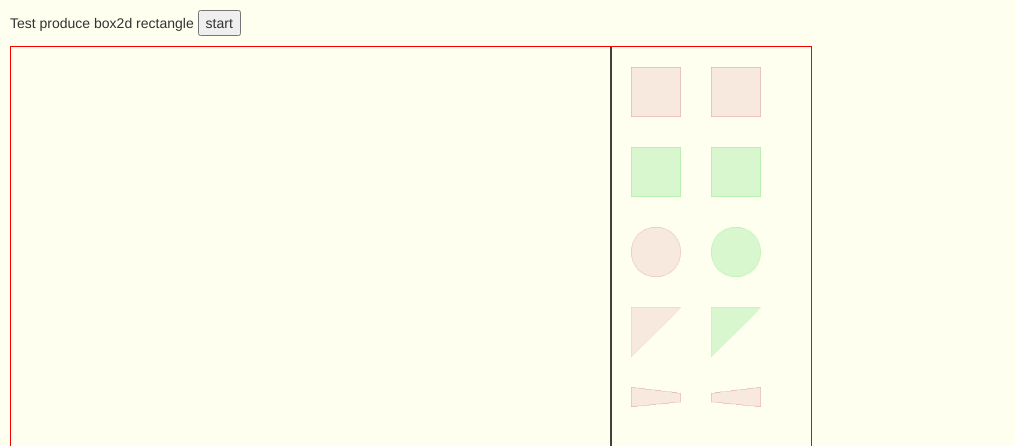
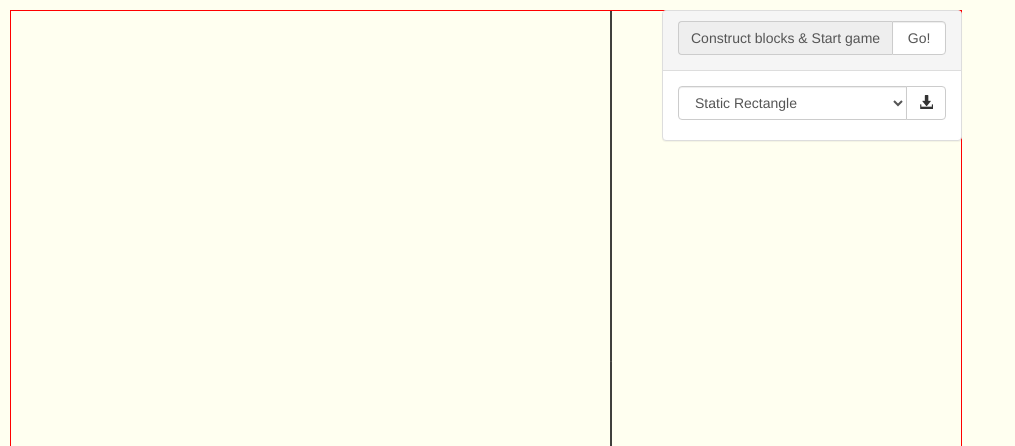
Before and after one commit to CtheSky/PinBall, a plain HTML site: page main.html in a window 1280 px wide. Shown: the top 446 px of the page, without its empty margins (0-1015 px from the left). Drawn offline with nearby package versions, Linux system fonts and the light colour scheme.

Commit message:
feat: add generator panel to generate blocks dynamically

```diff
--- /dev/null
+++ b/js/GenerateBlock.js
@@ -0,0 +1,61 @@
+/**
+ * Created by CtheSky on 2016/11/22.
+ */
+
+// Get generator panel
+var $generator = $('#generator');
+
+// Set position to top-right corner of canvas
+var topOffset = canvasOffset.top;
+var leftOffset = canvasOffset.left + canvas.width - $generator.width();
+$generator.css('top',topOffset);
+$generator.css('left',leftOffset);
+
+// Set position for imageProp
+var imageProp = {
+    imageSrc: null,
+    imageX: canvas.width - $generator.width(),
+    imageY: $generator.height() + 20,
+    imageWidth: 50,
+    imageHeight: 50
+};
+
+$('#generate').click(function(){
+    var blockType = $('#input-block-type').val();
+    console.log(blockType);
+    switch (blockType) {
+        case 'Static Rectangle':
+            imageProp.imageSrc = 'img/staticSquare.png';
+            draggableImageArray.push(new StaticSquare(imageProp));
+            break;
+        case 'Static Circle':
+            imageProp.imageSrc = 'img/staticCircle.png';
+            draggableImageArray.push(new StaticCircle(imageProp));
+            break;
+        case 'Static Triangle':
+            imageProp.imageSrc = 'img/staticTriangle.png';
+            draggableImageArray.push(new StaticTriangle(imageProp));
+            break;
+        case 'Dynamic Rectangle':
+            imageProp.imageSrc = 'img/dynamicSquare.png';
+            draggableImageArray.push(new DynamicSquare(imageProp));
+            break;
+        case 'Dynamic Circle':
+            imageProp.imageSrc = 'img/dynamicCircle.png';
+            draggableImageArray.push(new DynamicCircle(imageProp));
+            break;
+        case 'Dynamic Triangle':
+            imageProp.imageSrc = 'img/dynamicTriangle.png';
+            draggableImageArray.push(new DynamicTriangle(imageProp));
+            break;
+        case 'Left Flip':
+            imageProp.imageSrc = 'img/leftFlip.png';
+            draggableImageArray.push(new LeftFlip(imageProp));
+            break;
+        case 'Right Flip':
+            imageProp.imageSrc = 'img/rightFlip.png';
+            draggableImageArray.push(new RightFlip(imageProp));
+            break;
+    }
+    flushCanvas();
+});
--- a/main.html
+++ b/main.html
@@ -21,6 +21,14 @@
             top: -999px;
             margin-left: 0;
             width: 350px;
+        }
+
+        #generator {
+            width: 300px;
+            position: absolute;
+            z-index: 1;
+            left: 0;
+            top: 0;
         }
 
         .icon-flipped {
@@ -47,8 +55,34 @@
     </style>
 </head>
 <body>
-    <p>Test produce box2d rectangle <button id="start">start</button></p>
-    <canvas id="canvas" width="800" height="800"></canvas>
+    <canvas id="canvas" width="950" height="700"></canvas>
+    <div id="generator" class="panel panel-default">
+        <div class="panel-heading">
+            <div class="input-group">
+                <span class="input-group-addon">Construct blocks & Start game</span>
+                <input id="start" type="button" class="form-control" value="Go!">
+            </div>
+        </div>
+        <div class="panel-body">
+            <div class="input-group">
+                <select id="input-block-type" class="form-control">
+                    <option>Static Rectangle</option>
+                    <option>Static Circle</option>
+                    <option>Static Triangle</option>
+                    <option>Dynamic Rectangle</option>
+                    <option>Dynamic Circle</option>
+                    <option>Dynamic Triangle</option>
+                    <option>Left Flip</option>
+                    <option>Right Flip</option>
+                </select>
+                <span class="input-group-btn">
+                    <button id="generate" class="btn btn-default" type="button">
+                        <span class="glyphicon glyphicon-download-alt" aria-hidden="true"></span>
+                    </button>
+                </span>
+            </div>
+        </div>
+    </div>
     <div id="panel" class="row">
         <div class="col-md-2 control-button-col">
             <button id="info" class="btn btn-default btn-xs">
@@ -97,87 +131,88 @@
     <script src="js/Draggable.js"></script>
     <script src="js/ConstructBlock.js"></script>
     <script src="js/Panel.js"></script>
+    <script src="js/GenerateBlock.js"></script>
     <script>
-        var dynamicSquare = new DynamicSquare({
-            imageSrc: 'img/dynamicSquare.png',
-            imageX: 620,
-            imageY: 20,
-            imageWidth: 50,
-            imageHeight: 50
-        });
-        var dynamicSquare2 = new DynamicSquare({
-            imageSrc: 'img/dynamicSquare.png',
-            imageX: 700,
-            imageY: 20,
-            imageWidth: 50,
-            imageHeight: 50
-        });
-        var staticSquare = new StaticSquare({
-            imageSrc: 'img/staticSquare.png',
-            imageX: 620,
-            imageY: 100,
-            imageWidth: 50,
-            imageHeight: 50
-        });
-        var staticSquare2 = new StaticSquare({
-            imageSrc: 'img/staticSquare.png',
-            imageX: 700,
-            imageY: 100,
-            imageWidth: 50,
-            imageHeight: 50
-        });
-        var dynamicCircle = new DynamicCircle({
-            imageSrc: 'img/dynamicCircle.png',
-            imageX: 620,
-            imageY: 180,
-            imageWidth: 50,
-            imageHeight: 50
-        });
-        var staticCircle = new StaticCircle({
-            imageSrc: 'img/staticCircle.png',
-            imageX: 700,
-            imageY: 180,
-            imageWidth: 50,
-            imageHeight: 50
-        });
-        var dynamicTriangle = new DynamicTriangle({
-            imageSrc: 'img/dynamicTriangle.png',
-            imageX: 620,
-            imageY: 260,
-            imageWidth: 50,
-            imageHeight: 50
-        });
-        var staticTriangle = new StaticTriangle({
-            imageSrc: 'img/staticTriangle.png',
-            imageX: 700,
-            imageY: 260,
-            imageWidth: 50,
-            imageHeight: 50
-        });
-        var leftFlip = new LeftFlip({
-            imageSrc: 'img/leftFlip.png',
-            imageX: 620,
-            imageY: 340,
-            imageWidth: 50,
-            imageHeight: 50
-        });
-        var rightFlip = new RightFlip({
-            imageSrc: 'img/rightFlip.png',
-            imageX: 700,
-            imageY: 340,
-            imageWidth: 50,
-            imageHeight: 50
-        });
-        draggableImageArray.push(dynamicSquare);
-        draggableImageArray.push(dynamicSquare2);
-        draggableImageArray.push(staticSquare);
-        draggableImageArray.push(staticSquare2);
-        draggableImageArray.push(dynamicCircle);
-        draggableImageArray.push(staticCircle);
-        draggableImageArray.push(dynamicTriangle);
-        draggableImageArray.push(staticTriangle);
-        draggableImageArray.push(leftFlip);
-        draggableImageArray.push(rightFlip);
+//        var dynamicSquare = new DynamicSquare({
+//            imageSrc: 'img/dynamicSquare.png',
+//            imageX: 620,
+//            imageY: 20,
+//            imageWidth: 50,
+//            imageHeight: 50
+//        });
+//        var dynamicSquare2 = new DynamicSquare({
+//            imageSrc: 'img/dynamicSquare.png',
+//            imageX: 700,
+//            imageY: 20,
+//            imageWidth: 50,
+//            imageHeight: 50
+//        });
+//        var staticSquare = new StaticSquare({
+//            imageSrc: 'img/staticSquare.png',
+//            imageX: 620,
+//            imageY: 100,
+//            imageWidth: 50,
+//            imageHeight: 50
+//        });
+//        var staticSquare2 = new StaticSquare({
+//            imageSrc: 'img/staticSquare.png',
+//            imageX: 700,
+//            imageY: 100,
+//            imageWidth: 50,
+//            imageHeight: 50
+//        });
+//        var dynamicCircle = new DynamicCircle({
+//            imageSrc: 'img/dynamicCircle.png',
+//            imageX: 620,
+//            imageY: 180,
+//            imageWidth: 50,
+//            imageHeight: 50
+//        });
+//        var staticCircle = new StaticCircle({
+//            imageSrc: 'img/staticCircle.png',
+//            imageX: 700,
+//            imageY: 180,
+//            imageWidth: 50,
+//            imageHeight: 50
+//        });
+//        var dynamicTriangle = new DynamicTriangle({
+//            imageSrc: 'img/dynamicTriangle.png',
+//            imageX: 620,
+//            imageY: 260,
+//            imageWidth: 50,
+//            imageHeight: 50
+//        });
+//        var staticTriangle = new StaticTriangle({
+//            imageSrc: 'img/staticTriangle.png',
+//            imageX: 700,
+//            imageY: 260,
+//            imageWidth: 50,
+//            imageHeight: 50
+//        });
+//        var leftFlip = new LeftFlip({
+//            imageSrc: 'img/leftFlip.png',
+//            imageX: 620,
+//            imageY: 340,
+//            imageWidth: 50,
+//            imageHeight: 50
+//        });
+//        var rightFlip = new RightFlip({
+//            imageSrc: 'img/rightFlip.png',
+//            imageX: 700,
+//            imageY: 340,
+//            imageWidth: 50,
+//            imageHeight: 50
+//        });
+//        draggableImageArray.push(dynamicSquare);
+//        draggableImageArray.push(dynamicSquare2);
+//        draggableImageArray.push(staticSquare);
+//        draggableImageArray.push(staticSquare2);
+//        draggableImageArray.push(dynamicCircle);
+//        draggableImageArray.push(staticCircle);
+//        draggableImageArray.push(dynamicTriangle);
+//        draggableImageArray.push(staticTriangle);
+//        draggableImageArray.push(leftFlip);
+//        draggableImageArray.push(rightFlip);
 
         window.requestAnimFrame = (function(){
             return window.requestAnimationFrame       ||
```
